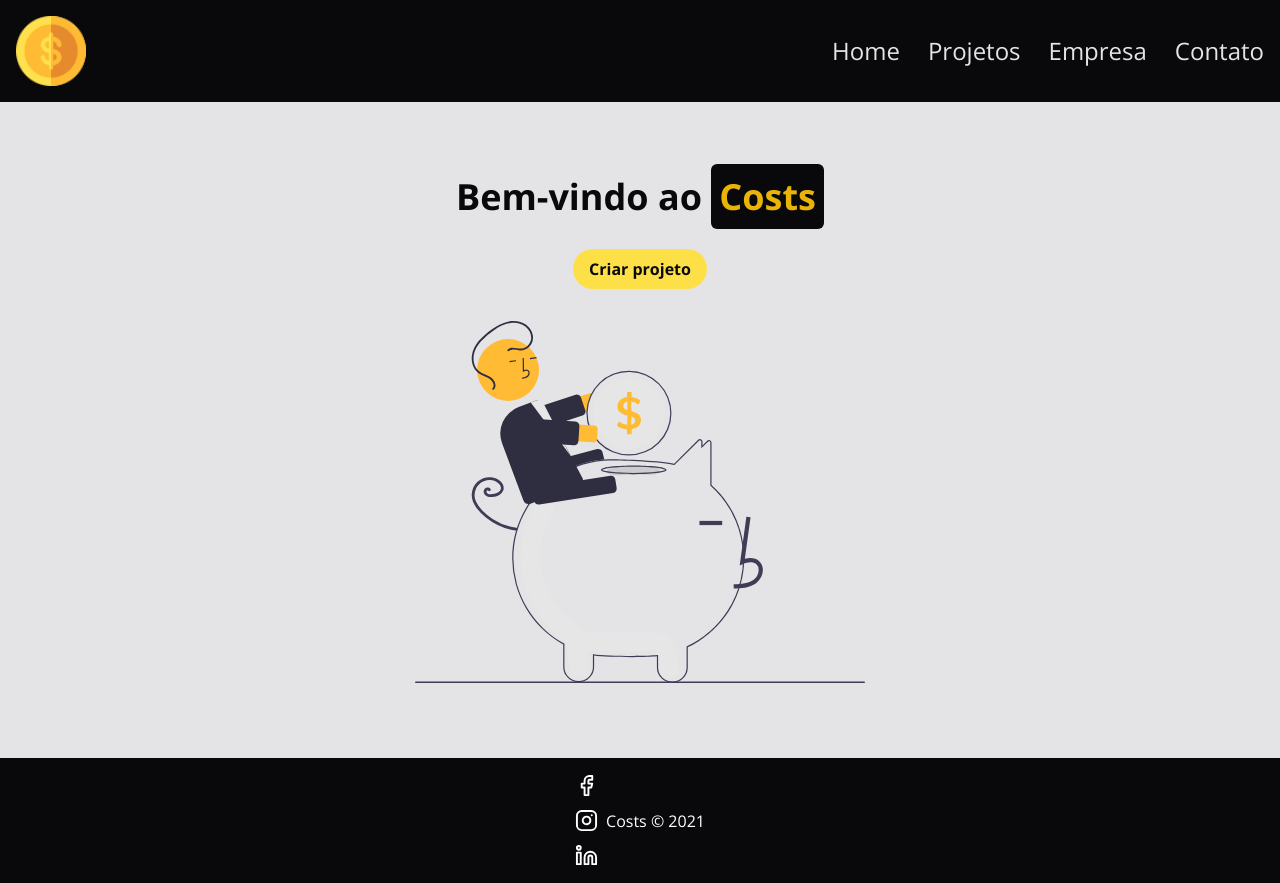
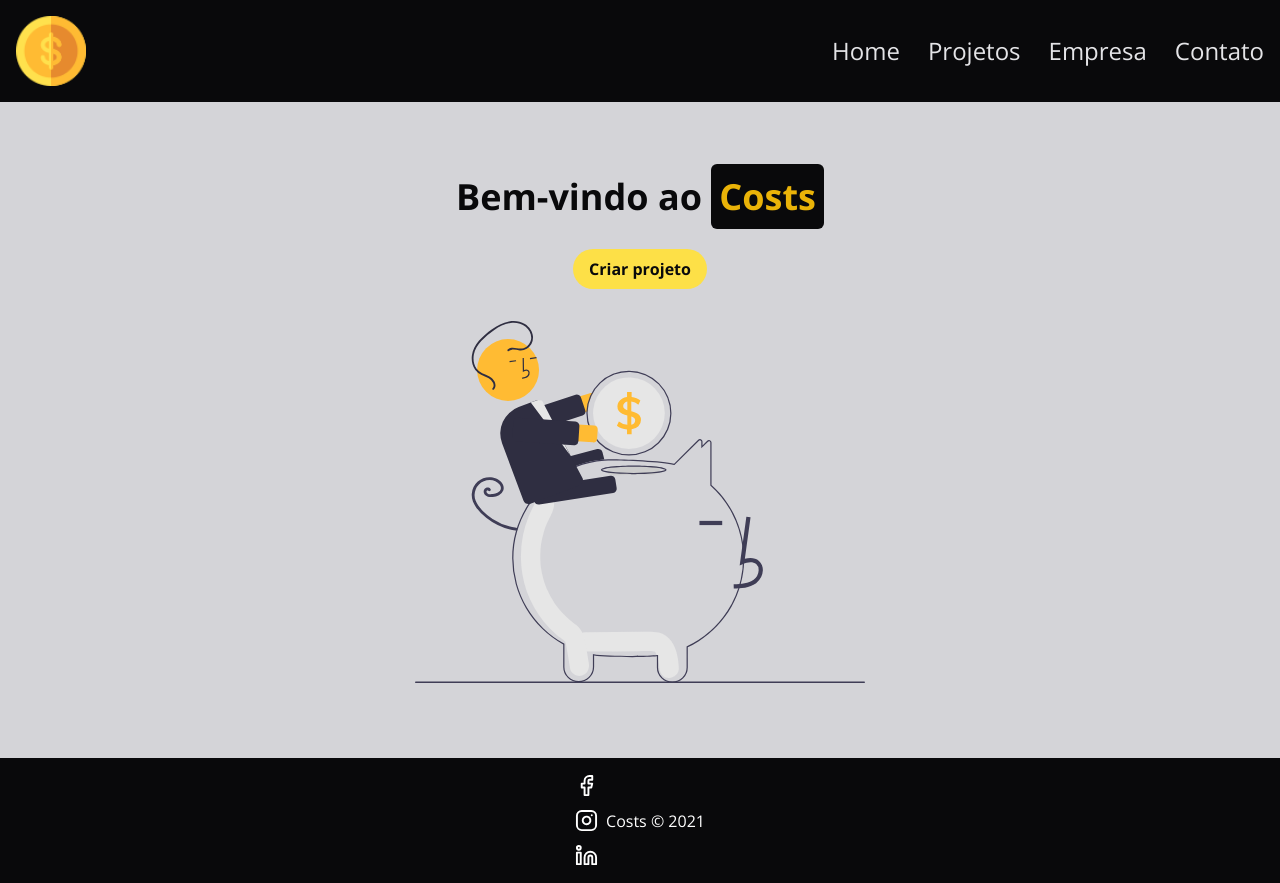
Before and after one commit to nediaulogin/front, a Next.js app: page / in a window 1280 px wide. Built offline with nearby package versions, Linux system fonts and the light colour scheme.

Commit message:
mudanca na cor do site

```diff
--- a/src/app/globals.css
+++ b/src/app/globals.css
@@ -4,7 +4,7 @@
 
 
 body {
-    @apply bg-zinc-200
+    @apply bg-zinc-300
 }
 
                 /* header estilos */
@@ -44,13 +44,3 @@ body {
 .footer-a {
     @apply hover:text-yellow-300
 }
-
-                /* form estilos */
-
-.form {
-    @apply flex flex-col w-full my-[2em]
-}
-
-.form_input {
-    @apply  border p-2 rounded-md border-zinc-400 block w-full bg-gray-200 text-gray-700 focus:outline-none focus:bg-white
-}
```
